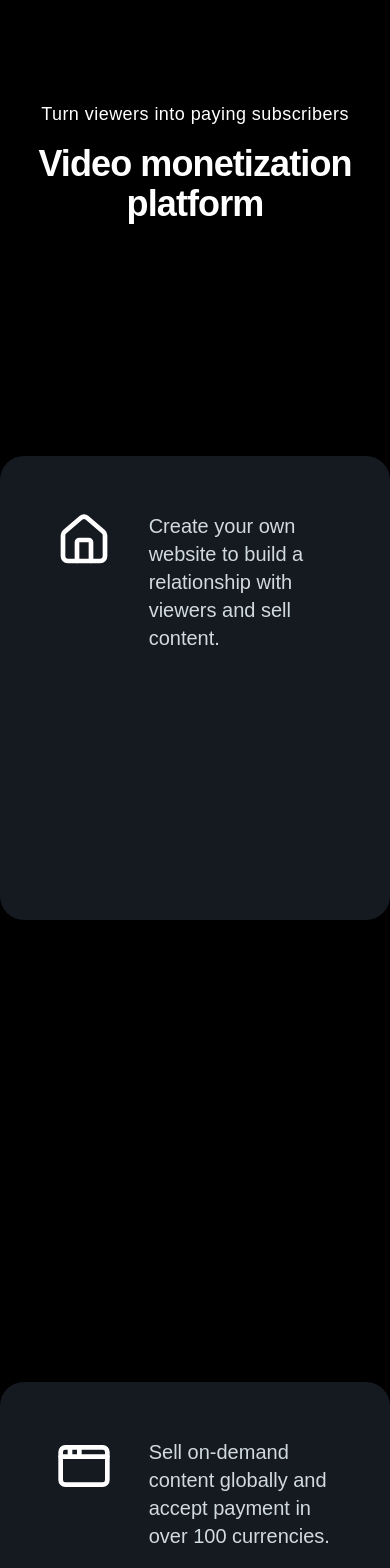
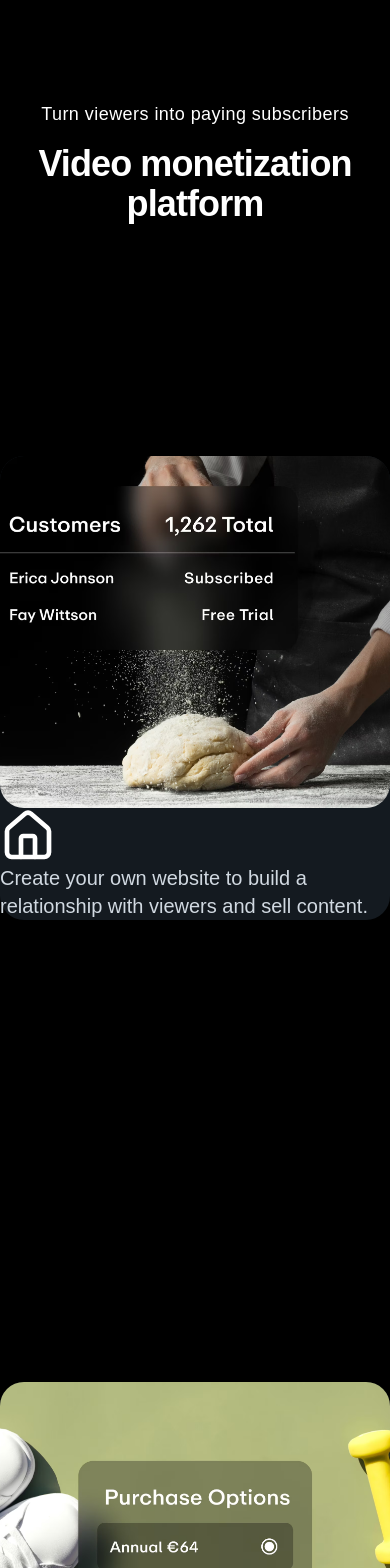
Before and after one commit to mahlet-amde/contentful-exercisee, a Next.js app: page / in a window 390 px wide. Shown: the top 1568 px of the page. Built offline with nearby package versions, Linux system fonts and the light colour scheme.

Commit message:
add styles to mobile screen

```diff
--- a/src/components/Card.tsx
+++ b/src/components/Card.tsx
@@ -11,20 +11,20 @@ interface CardItemProps {
 const Card = ({ i, icon: Icon, description, image }: CardItemProps) => {
   return (
     <div
-      className="h-screen flex items-center justify-center md:sticky bottom-0"
+      className="h-screen flex items-center justify-center md:sticky sm:relative bottom-0"
       style={{ zIndex: `${3 - i}` }}
     >
       <div
-        className={`relative bg-[#141a20] rounded-3xl w-[1328px] h-[464px] flex flex-row shadow-2xl shadow-black`}
+        className={`relative bg-[#141a20] rounded-3xl w-[1328px] h-[464px] flex flex-col-reverse md:flex-row shadow-2xl shadow-black`}
         style={{ bottom: `calc(-5vh + ${-i * 82}px)` }}
       >
-        <div className="flex md:flex-col  justify-between md:w-[60%] p-14 z-index-10">
+        <div className="flex flex-col justify-between md:w-[60%] sm:w-full md:p-14 sm:p-6  z-index-10">
           <Icon className="h-14 w-14" />
-          <div className="w-2/3">
-             <p className="text-xl text-[#d1d9e1]">{description}</p>
+          <div className="w-full md:w-2/3">
+            <p className="text-xl text-[#d1d9e1] ">{description}</p>
           </div>
         </div>
-        <div className="relative md:w-1/2 h-full rounded-3xl sm:w-full">
+        <div className="relative md:w-1/2  h-full rounded-3xl">
           <Image
             fill
             src={image}
```
